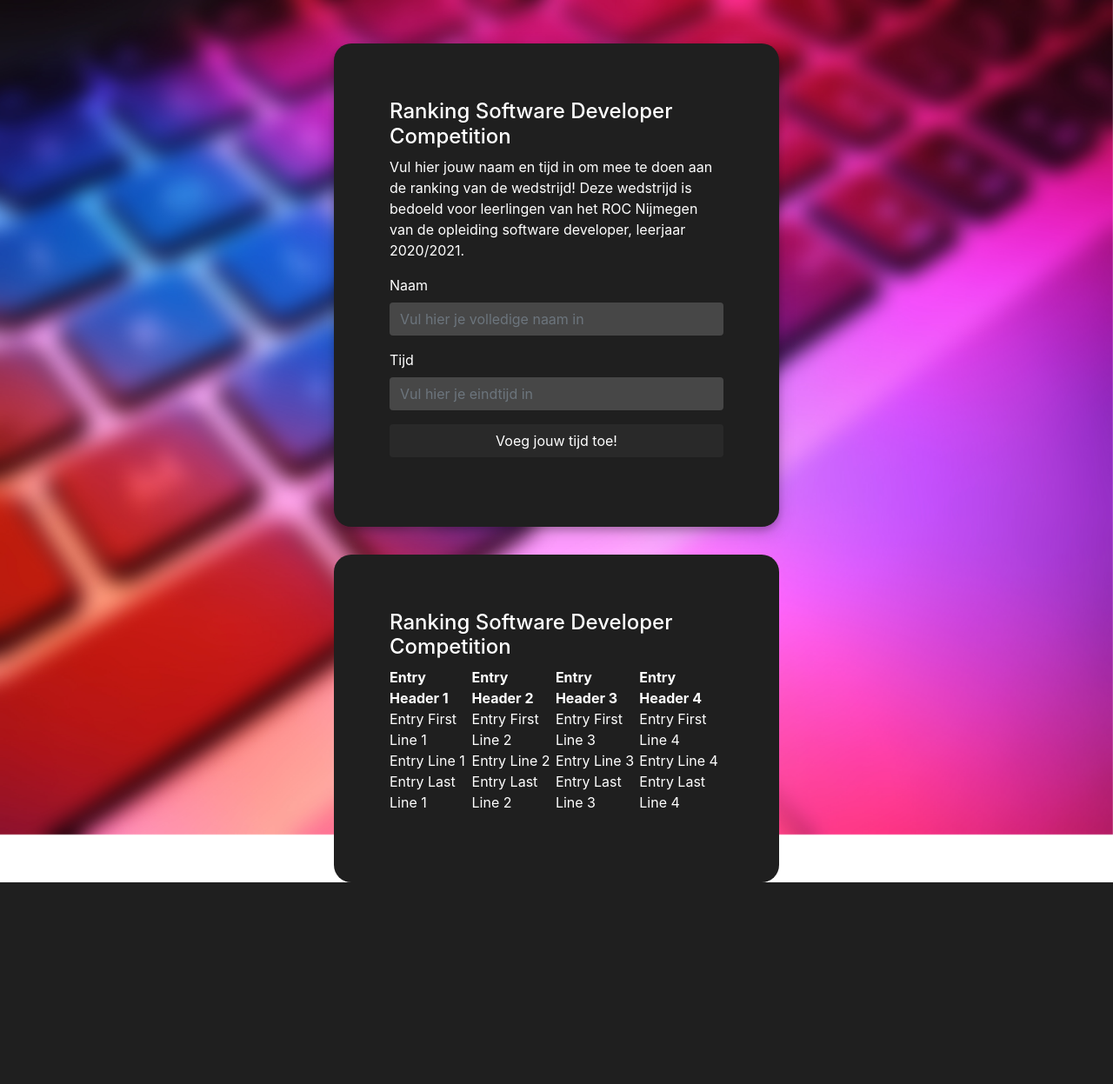
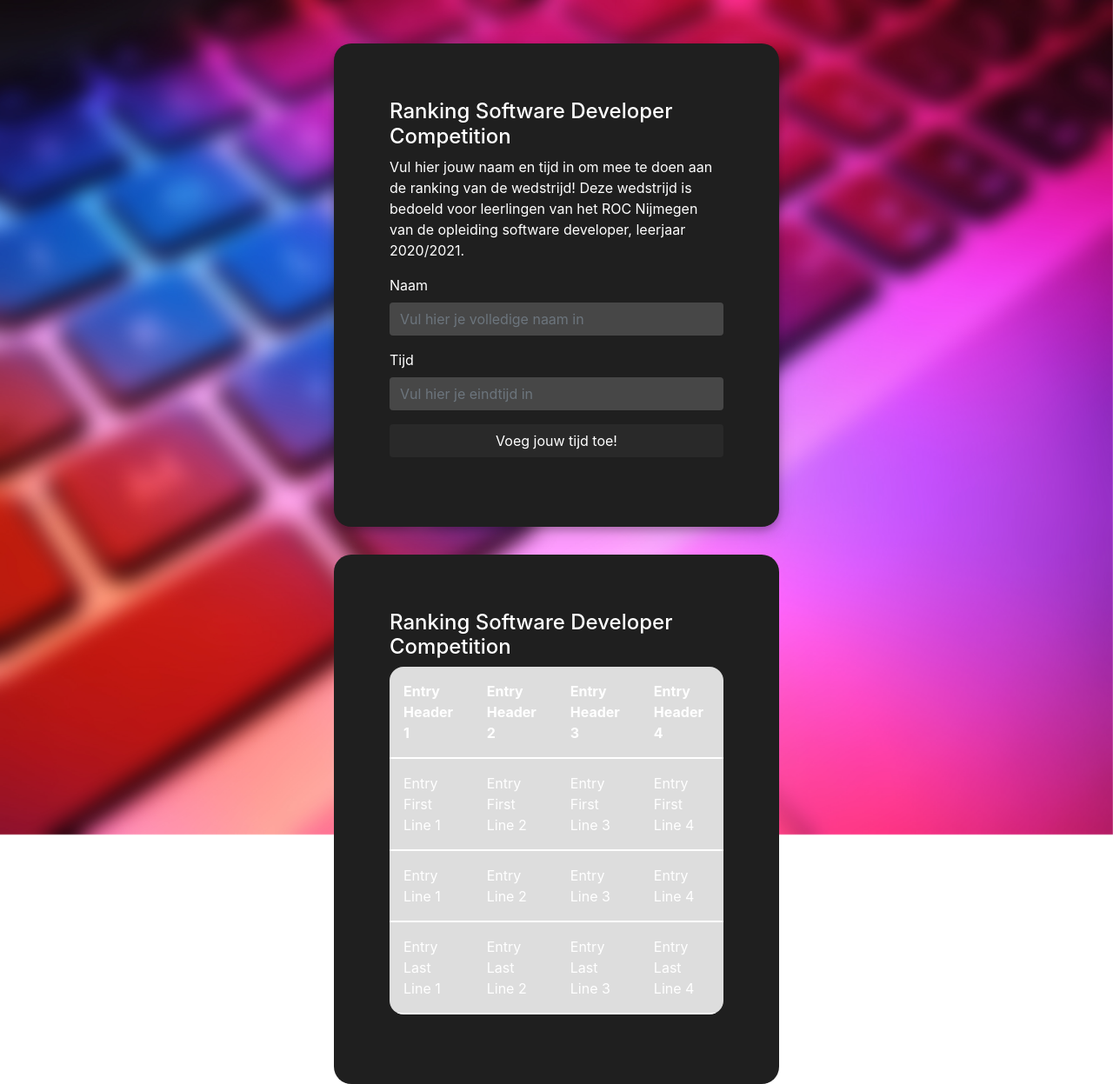
Before and after one commit to sito777/Ranking, a PHP site: page / in a window 1280 px wide. Shown: the whole page at 87% size. Before the commit the page ends 1015 px from the top, so only its background shows below. Run offline with PHP 8.4, Linux system fonts and the light colour scheme.

Commit message:
Update styles.css

```diff
--- a/css/styles.css
+++ b/css/styles.css
@@ -65,12 +65,15 @@ form {
     margin-bottom: 50px;
 }
 
-.home-ranking.table {
-    font-size: 11;
-    width: 90%;
-    border-radius: 6px;
-    margin: 40px auto;
+table {
     border-collapse: collapse;
-    border: 1px solid #ffffff;
-    text-align: center;
+    border-radius: 1em;
+    overflow: hidden;
 }
+
+th,
+td {
+    padding: 1em;
+    background: #ddd;
+    border-bottom: 2px solid white;
+}
```
